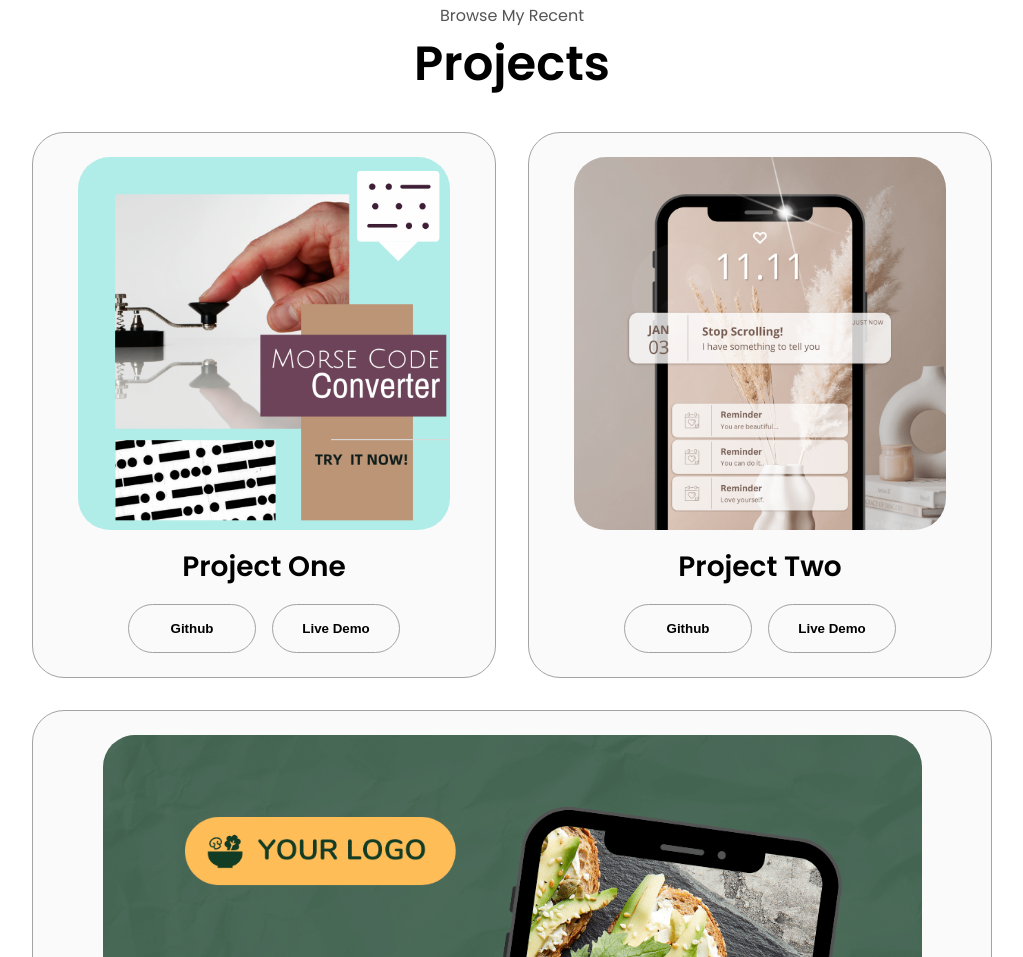
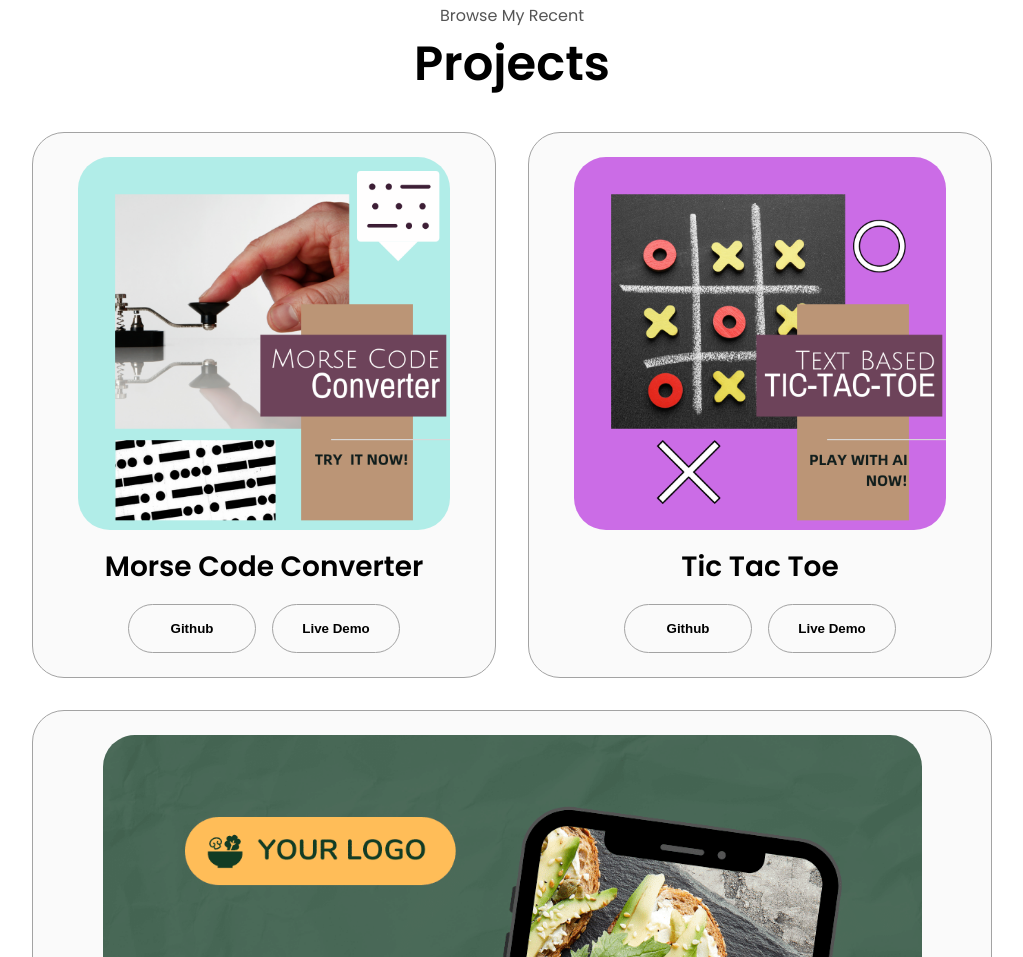
Before and after one commit to koprogram/html-css-js-portfolio-website, a plain HTML site: page index.html in a window 1280 px wide. Shown: the part 2461-3418 px from the top of the page, without its empty margins (128-1151 px from the left). Drawn offline with Linux system fonts and the light colour scheme.

Commit message:
Added tic tac toe project

```diff
--- a/index.html
+++ b/index.html
@@ -288,7 +288,7 @@
                 class="project-img"
               />
             </div>
-            <h2 class="experience-sub-title project-title">Project One</h2>
+            <h2 class="experience-sub-title project-title">Morse Code Converter</h2>
             <div class="btn-container">
               <button
                 class="btn btn-color-2 project-btn"
@@ -307,22 +307,22 @@
           <div class="details-containers color-container">
             <div class="article-container">
               <img
-                src="./assets/project-2.png"
+                src="./assets/tic-tac-toe.png"
                 alt="Project 2"
                 class="project-img"
               />
             </div>
-            <h2 class="experience-sub-title project-title">Project Two</h2>
+            <h2 class="experience-sub-title project-title">Tic Tac Toe</h2>
             <div class="btn-container">
               <button
                 class="btn btn-color-2 project-btn"
-                onclick="location.href='https://github.com/koprogram'"
+                onclick="location.href='https://github.com/koprogram/tic-tac-toe/'"
               >
                 Github
               </button>
               <button
                 class="btn btn-color-2 project-btn"
-                onclick="location.href='https://github.com/koprogram'"
+                onclick="location.href='https://replit.com/@kimorvenprogram/tic-tac-toe-ai?v=1'"
               >
                 Live Demo
               </button>
```
Also changed, not shown: assets/tic-tac-toe.png (added).
